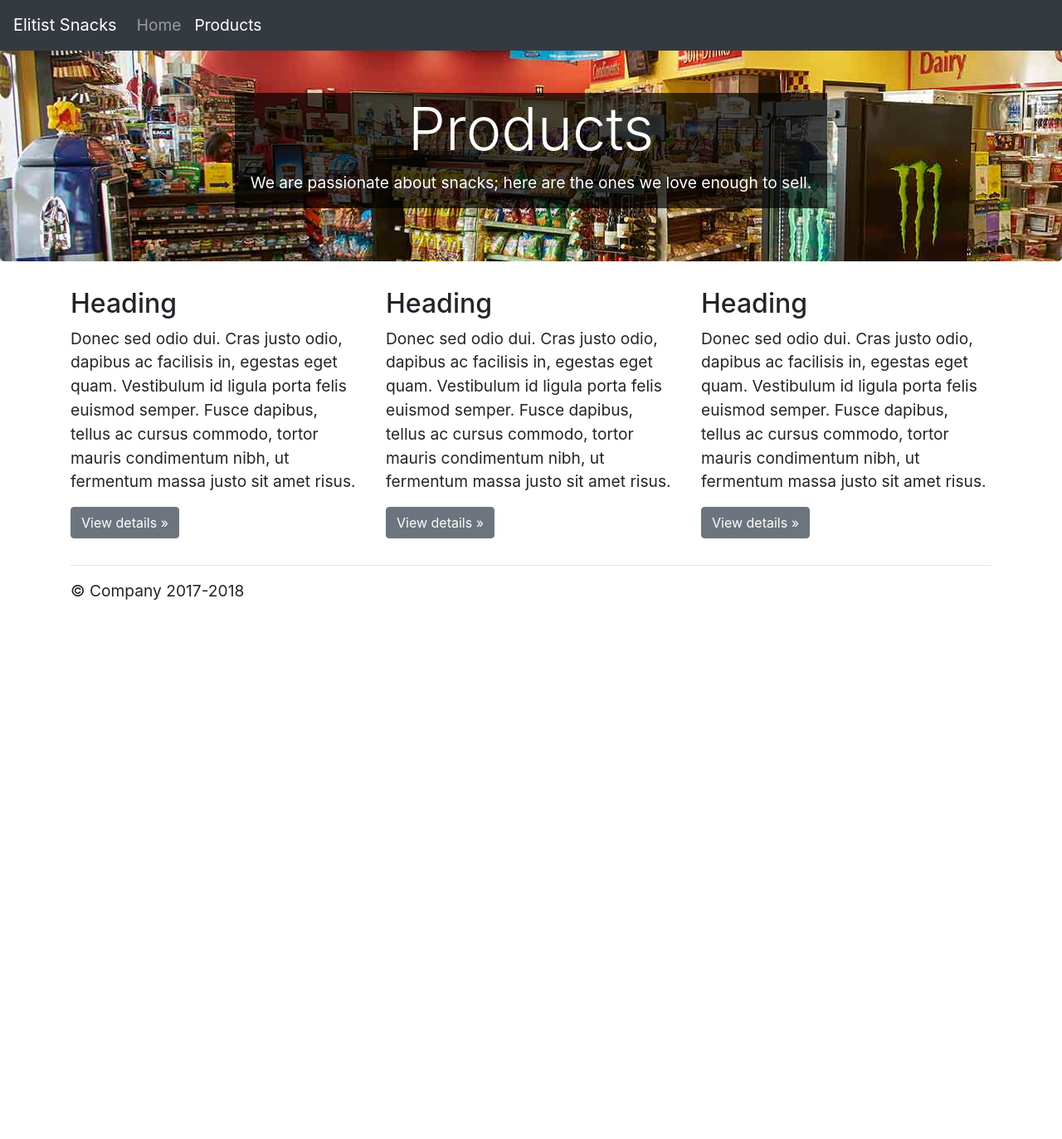
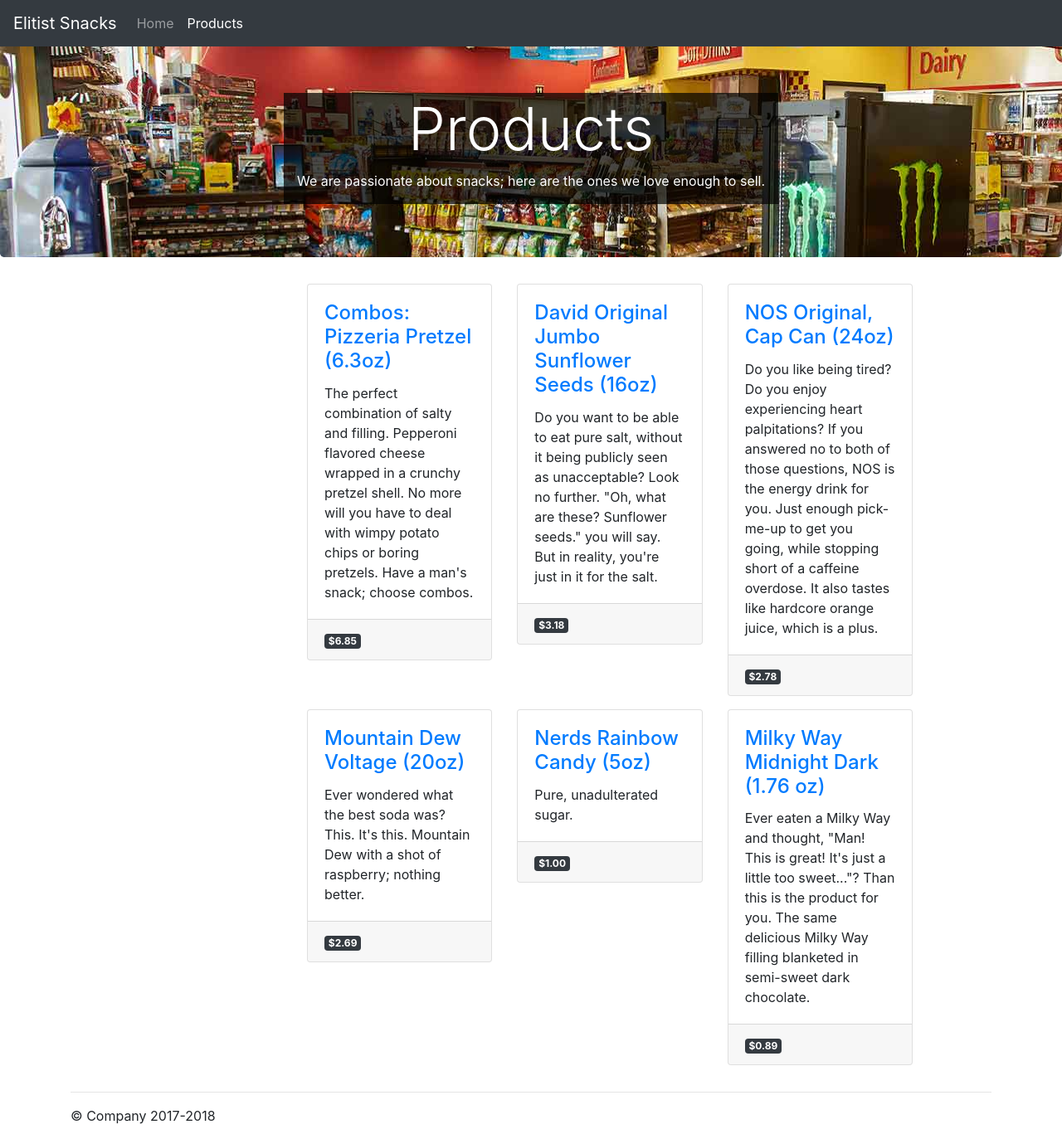
Before and after one commit to OTCCIS239/product-directory-SamuelHWilson, a PHP site: page / in a window 1280 px wide. Shown: the whole page at 83% size. Before the commit the page ends 723 px from the top, so only its background shows below. Run offline with PHP 8.4, Linux system fonts and the light colour scheme; data comes from the database, SQL or seed files in the repository; some libraries are stand-ins or nearby versions.

Commit message:
Drafting product cards. Wiring in php.

```diff
--- a/index.php
+++ b/index.php
@@ -58,20 +58,27 @@
             <div class="container">
                 <!-- Example row of columns -->
                 <div class="row">
-                    <div class="col-md-4">
-                        <h2>Heading</h2>
-                        <p>Donec sed odio dui. Cras justo odio, dapibus ac facilisis in, egestas eget quam. Vestibulum id ligula porta felis euismod semper. Fusce dapibus, tellus ac cursus commodo, tortor mauris condimentum nibh, ut fermentum massa justo sit amet risus.</p>
-                        <p><a class="btn btn-secondary" href="#" role="button">View details &raquo;</a></p>
+                    <div class="col-md-3">
                     </div>
-                    <div class="col-md-4">
-                        <h2>Heading</h2>
-                        <p>Donec sed odio dui. Cras justo odio, dapibus ac facilisis in, egestas eget quam. Vestibulum id ligula porta felis euismod semper. Fusce dapibus, tellus ac cursus commodo, tortor mauris condimentum nibh, ut fermentum massa justo sit amet risus.</p>
-                        <p><a class="btn btn-secondary" href="#" role="button">View details &raquo;</a></p>
+                    <div class="col-md-8">
+                        <div class="row">
+                            <?php foreach($products as $product): ?>
+                                <div class="col-4 mb-3">
+                                    <div class="card product-entry">
+                                        <div class="card-body">
+                                            <h2 class="card-title h4 text-primary"><?= $product["name"] ?></h5>
+                                            <p class="card-text"><?= $product["description"] ?></p>
+                                        </div>
+                                        <div class="card-footer">
+                                            <span class="badge badge-dark"><?= "$".number_format($product["price"], 2) ?></span>
+                                        </div>
+                                    </div>
+                                </div>
+                            <?php endforeach; ?>
+                        </div>
                     </div>
-                    <div class="col-md-4">
-                        <h2>Heading</h2>
-                        <p>Donec sed odio dui. Cras justo odio, dapibus ac facilisis in, egestas eget quam. Vestibulum id ligula porta felis euismod semper. Fusce dapibus, tellus ac cursus commodo, tortor mauris condimentum nibh, ut fermentum massa justo sit amet risus.</p>
-                        <p><a class="btn btn-secondary" href="#" role="button">View details &raquo;</a></p>
+                    <div class="col-md">
+
                     </div>
                 </div>
 
--- a/styles.css
+++ b/styles.css
@@ -1,5 +1,5 @@
 body {
-    font-size: 1.2em;
+    /* s */
 }
 
 #jumb {
```
